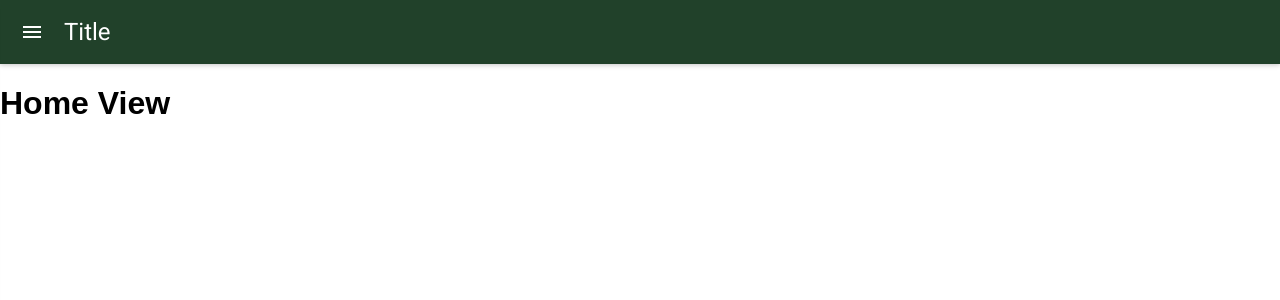
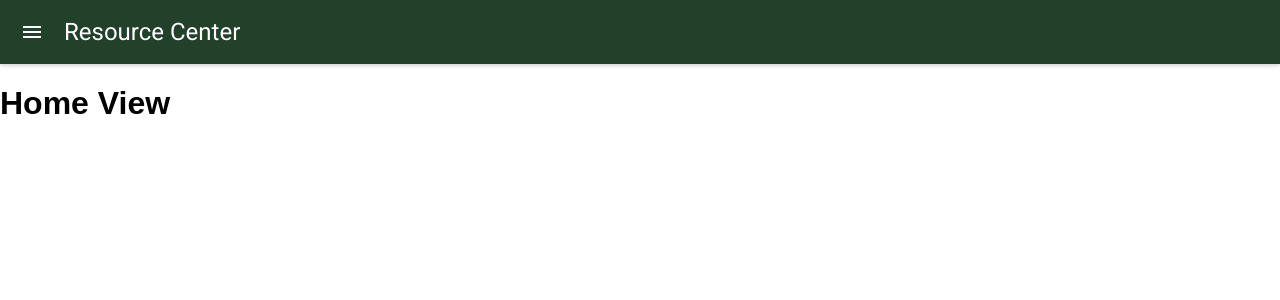
Before and after one commit to Li-Victor/resource-center, a React (Create React App) app: page / in a window 1280 px wide. Shown: the top 300 px of the page. Built offline with nearby package versions, Linux system fonts and the light colour scheme.

Commit message:
changed title and active items in side nav

```diff
--- a/src/App.css
+++ b/src/App.css
@@ -4,5 +4,5 @@ a {
 }
 
 .active div {
-  background-color: yellow;
+  background-color: #eee;
 }
--- a/src/SideNav.js
+++ b/src/SideNav.js
@@ -30,7 +30,7 @@ class SideNav extends React.Component {
     return (
       <div>
         <AppBar
-          title="Title"
+          title="Resource Center"
           iconClassNameRight="muidocs-icon-navigation-expand-more"
           onLeftIconButtonTouchTap={() => {
             this.setState({ open: !this.state.open });
```
